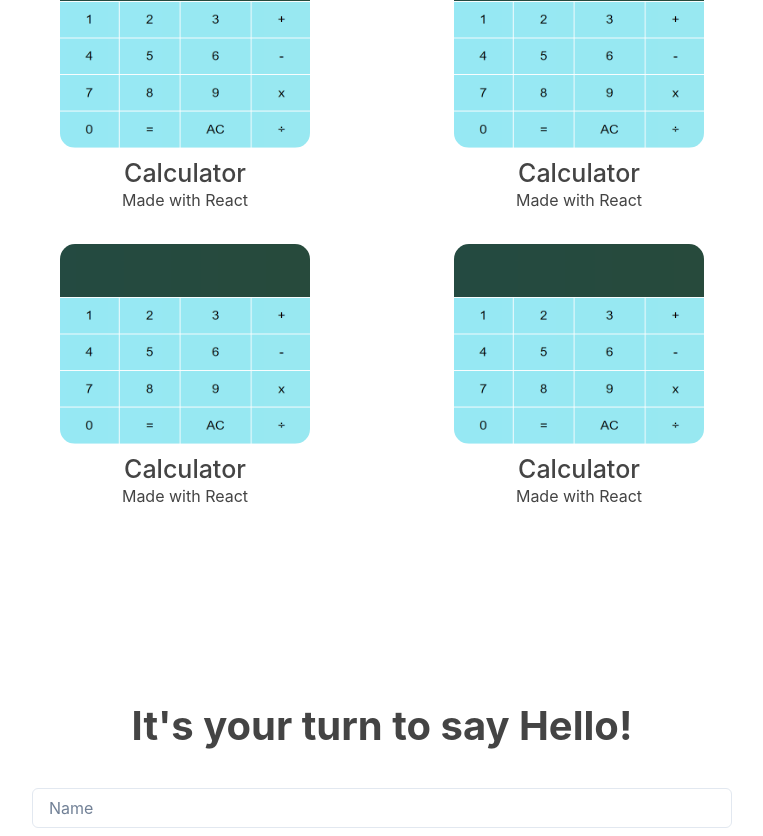
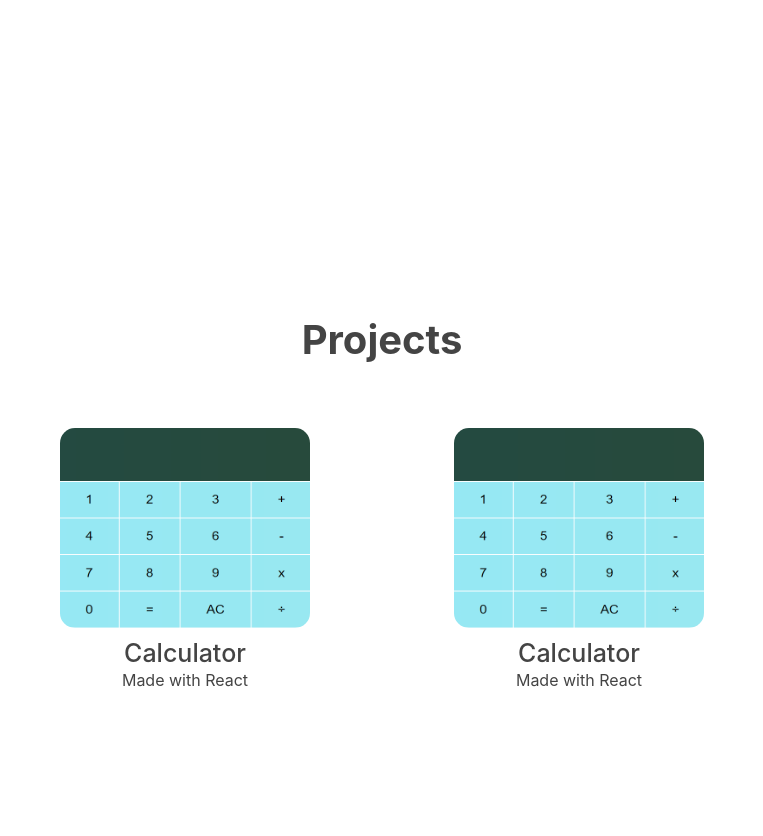
Before and after one commit to DhruvAggar/portfolio_college, a React (Create React App) app: page / in a window 1280 px wide. Shown: the part 1463-2299 px from the top of the page, without its empty margins (258-1021 px from the left). Built offline with nearby package versions, Linux system fonts and the light colour scheme.

Commit message:
first commit

```diff
--- a/src/Components/Card.js
+++ b/src/Components/Card.js
@@ -5,7 +5,17 @@ import calculator from "../assets/calculator.png";
 function Card(props) {
   const { title, text, imgsrc, alt } = props;
   return (
-    <Box width={["380px", "250px"]} >
+    <Box
+      width={["380px", "250px"]}
+      initial="hidden"
+      whileInView="visible"
+      transition={{ duration: 1.1 }}
+      variants={{
+        visible: { opacity: 1, scale: 1 },
+        hidden: { opacity: 0, scale: 0 },
+      }}
+      viewport={{ once: true }}
+    >
       <Image
         src={calculator}
         alt={alt}
@@ -13,10 +23,18 @@ function Card(props) {
         width={["380px", "250px"]}
         borderRadius="15px"
       />
-      <Heading as="h3" fontSize="25px" fontWeight="500" align="center" marginTop="10px">
+      <Heading
+        as="h3"
+        fontSize="25px"
+        fontWeight="500"
+        align="center"
+        marginTop="10px"
+      >
         {title}
       </Heading>
-      <Text align="center" marginBottom={"3"}>{text}</Text>
+      <Text align="center" marginBottom={"3"}>
+        {text}
+      </Text>
     </Box>
   );
 }
--- a/src/Components/Contact.js
+++ b/src/Components/Contact.js
@@ -7,15 +7,22 @@ function Contact() {
   const { colorMode, toggleColorMode } = useColorMode();
   const isDark = colorMode === "dark";
 
+  const MotionBox = motion(Box);
   return (
-    <Box
+    <MotionBox
       marginTop="100px"
       marginBottom="50px"
       color={isDark ? "#cdcdff" : "#444"}
-      as={motion.div}
-      initial={{ opacity: 0 }}
-      whileInView={{ opacity: 1 }}
       id="contact"
+      initial="hidden"
+      whileInView="visible"
+      transition={{ duration: 1.1 }}
+      variants={{
+        visible: { opacity: 1, scale: 1 },
+        hidden: { opacity: 0, scale: 0 },
+      }}
+      viewport={{ once: true }}
+      height="40vh"
     >
       <Stack Spacing={10} w={["400px", "700px"]} margin="auto">
         <Heading
@@ -32,7 +39,7 @@ function Contact() {
           Submit
         </Button>
       </Stack>
-    </Box>
+    </MotionBox>
   );
 }
 
--- a/src/Components/Navbar.js
+++ b/src/Components/Navbar.js
@@ -32,6 +32,7 @@ function Navbar() {
       initial={{ opacity: 0 }}
       whileInView={{ opacity: 1 }}
       transition={{ duration: 1.1 }}
+      viewport={{ once: true }}
     >
       <Flex
         w={["100vw", "80vw"]}
--- a/src/Components/Projects.js
+++ b/src/Components/Projects.js
@@ -8,17 +8,23 @@ function Projects() {
   const { colorMode, toggleColorMode } = useColorMode();
   const isDark = colorMode === "dark";
 
+  const MotionFlex = motion(Flex);
   return (
-    <Flex
+    <MotionFlex
       direction="column"
       align="center"
       marginTop="30px"
       color={isDark ? "#cdcdff" : "#444"}
-      as={motion.flex}
-      initial={{ opacity: 0 }}
-      whileInView={{ opacity: 1 }}
       height="100vh"
       id="projects"
+      initial="hidden"
+      whileInView="visible"
+      transition={{ duration: 1.1 }}
+      variants={{
+        visible: { opacity: 1, scale: 1 },
+        hidden: { opacity: 0, scale: 0 },
+      }}
+      viewport={{ once: true }}
     >
       <Box align="center">
         <Heading margin="4rem 0 4rem 0" fontSize={"2.5rem"}>
@@ -38,23 +44,9 @@ function Projects() {
             alt="cal-pic"
             src={calculator}
           />
-
-          <Card
-            title="Calculator"
-            text="Made with React"
-            alt="cal-pic"
-            src={calculator}
-          />
-
-          <Card
-            title="Calculator"
-            text="Made with React"
-            alt="cal-pic"
-            src={calculator}
-          />
         </SimpleGrid>
       </Box>
-    </Flex>
+    </MotionFlex>
   );
 }
 
--- a/src/Components/Skills.js
+++ b/src/Components/Skills.js
@@ -25,10 +25,15 @@ function Skills() {
       direction="column"
       align="center"
       color={isDark ? "#cdcdff" : "#444"}
-      initial={{ opacity: 0 }}
-      whileInView={{ opacity: 1 }}
+      initial="hidden"
+      whileInView="visible"
       transition={{ duration: 1.1 }}
-      // height="100vh"
+      variants={{
+        visible: { opacity: 1, scale: 1 },
+        hidden: { opacity: 0, scale: 0 },
+      }}
+      viewport={{ once: true }}
+      height="100vh"
     >
       <Box align="center" w="98vw">
         <Heading margin="0 0 2rem 0" fontSize={"2.5rem"}>
@@ -43,15 +48,6 @@ function Skills() {
           rounded="lg"
           color="gray.400"
           fontSize="3rem"
-          initial={{ y: "100vh" }}
-          whileInView={{ opacity: 1 }}
-          animate={{ y: 0 }}
-          transition={{
-            type: "spring",
-            stiffness: 100,
-            duration: 0.3,
-            delay: 1,
-          }}
         >
           <AiFillHtml5 color="#f06529" />
           <IoLogoCss3 color="#2965f1" />
```
Also changed, not shown: src/App.js (+0 -7 lines).
